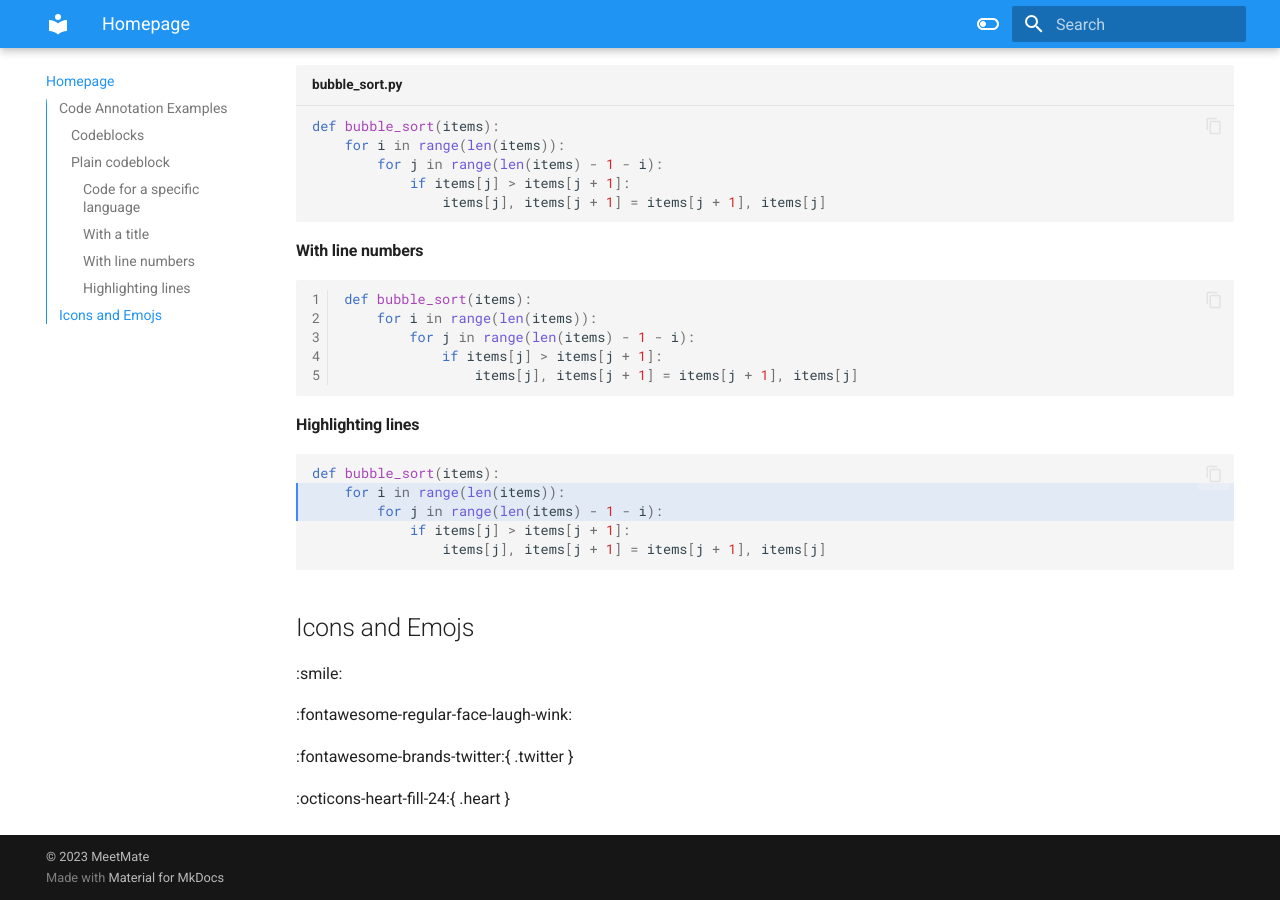
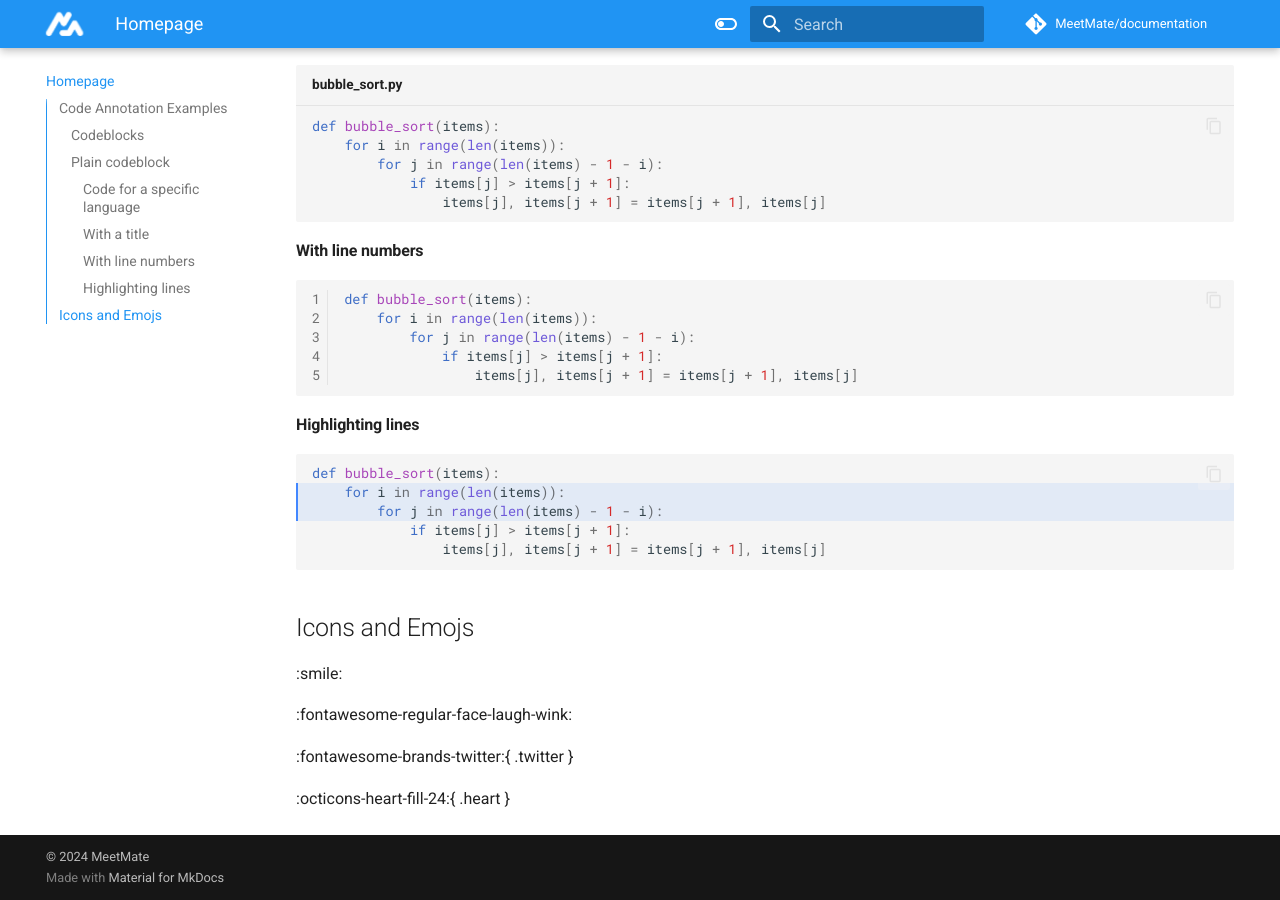
Before and after one commit to Informatik-Projekt-Kurs/documentation, an MkDocs documentation site: the page built from docs/index.md, in a window 1280 px wide and 900 px high, scrolled down 764 px. Built offline with MkDocs 1.6.1 and Material for MkDocs 9.7.7, drawn with Linux system fonts in a browser that asks for light colours; comment, search, counter and statistics services are not loaded.

Commit message:
General fixes and improvements

```diff
--- a/mkdocs.yml
+++ b/mkdocs.yml
@@ -1,6 +1,9 @@
-site_name: My Docs
+site_name: MeetMate
+repo_url: "https://github.com/Informatik-Projekt-Kurs/documentation"
+repo_name: MeetMate/documentation
 theme:
   name: material
+  logo: assets/logo.png
   features:
     - navigation.tabs
     - navigation.sections
@@ -39,4 +42,4 @@ markdown_extensions:
   - attr_list
 
 copyright: |
-  &copy; 2023 <a href="https://github.com/Informatik-Projekt-Kurs"  target="_blank" rel="noopener">MeetMate</a>
+  &copy; 2024 <a href="https://github.com/Informatik-Projekt-Kurs"  target="_blank" rel="noopener">MeetMate</a>
```
Also changed, not shown: docs/assets/logo.png (added).
